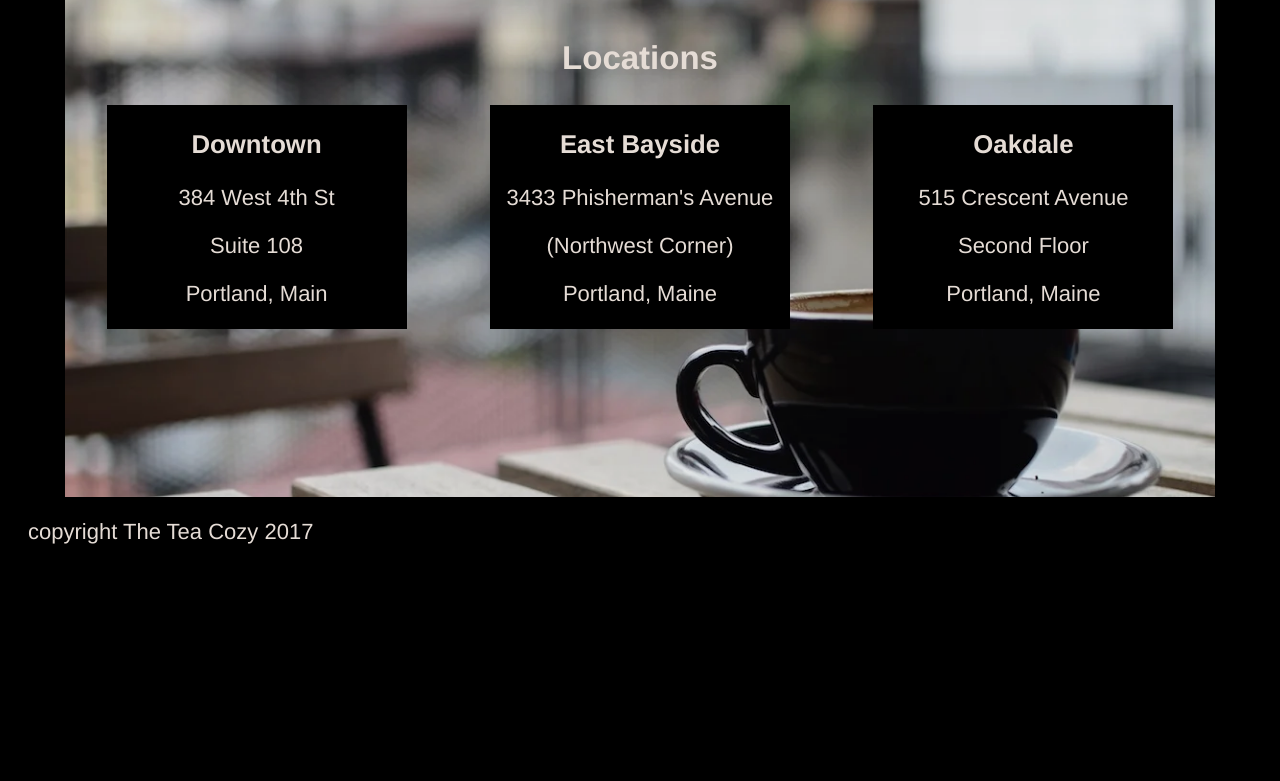
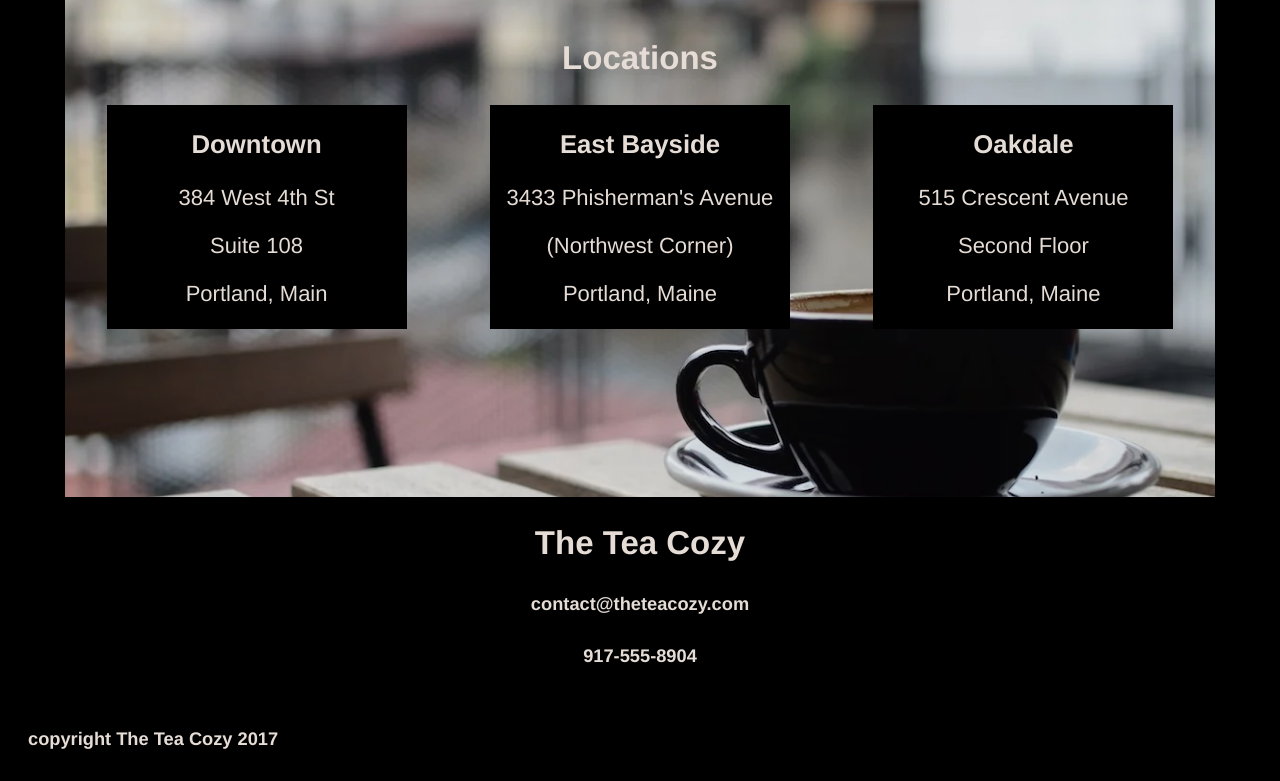
Before and after one commit to elightner933/TeaCozy, a plain HTML site: page index.html in a window 1280 px wide. Shown: the part 1523-2304 px from the top of the page. Before the commit the page ends 2090 px from the top, so only its background shows below. Drawn offline with Linux system fonts and the light colour scheme.

Commit message:
Add HTML for Contact and Footer sections

```diff
--- a/index.html
+++ b/index.html
@@ -83,9 +83,18 @@
             </div>
         </div>
 
+        <!--Contact Information-->
+        <div class="contact">
+            <div>
+                <h2>The Tea Cozy</h2>
+                <h5>contact@theteacozy.com</h5>
+                <h5>917-555-8904</h5>
+            </div>
+        </div>
+
         <!--Footer-->
         <footer>
-            <p>copyright The Tea Cozy 2017</p>
+            <h5>copyright The Tea Cozy 2017</h5>
         </footer>
     </body>
 </html>
```
